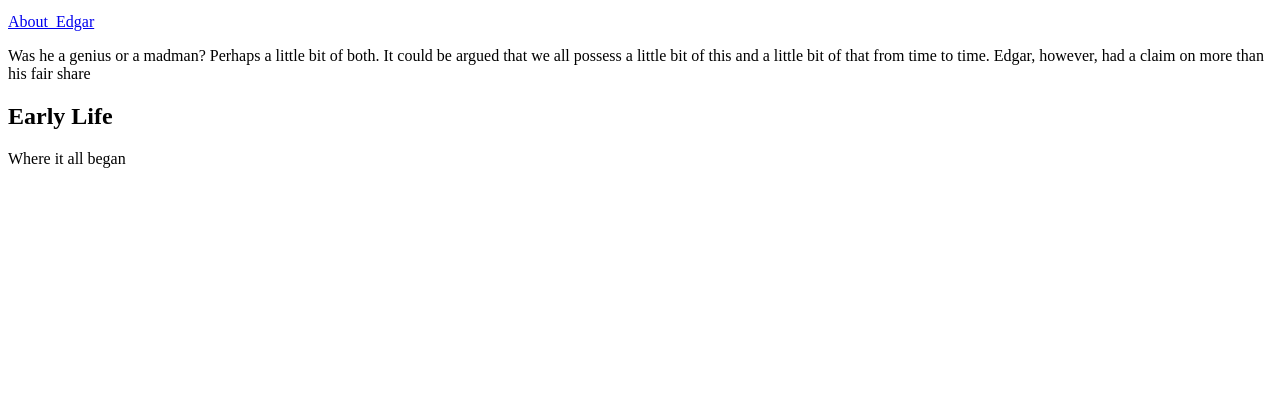
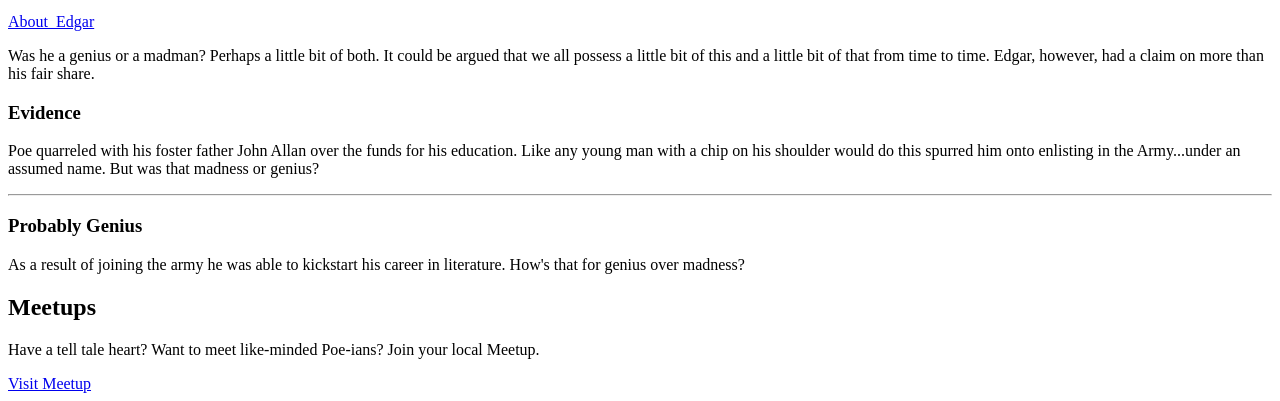
Before and after one commit to ArtemisSara/semantic_tags, a plain HTML site: page index.html in a window 1280 px wide. Shown: the part 655-1056 px from the top of the page. Before the commit the page ends 839 px from the top, so only its background shows below. Drawn offline with Linux system fonts and the light colour scheme.

Commit message:
Updated Nevermore main

```diff
--- a/index.html
+++ b/index.html
@@ -9,17 +9,28 @@
     <h1>Nevermore: The Edgar Allan Poe Depot</h1>
    <figure>
     <img src="https://upload.wikimedia.org/wikipedia/commons/e/ed/Edgar_Allan_Poe.jpg" alt="Cheery Fellow Edgar" style="width:340px; height:550px;">
-         <figcaption>He's putting on a smile just for you</figcaption>
+     <figcaption>He's putting on a smile just for you</figcaption>
     </figure>
 
     <nav>
       <a href="https://en.wikipedia.org/wiki/Edgar_Allan_Poe">About_Edgar</a>
     </nav>
   <article>
-    <p> Was he a genius or a madman? Perhaps a little bit of both. It could be argued that we all possess a little bit of this and a little bit of that from time to time. Edgar, however, had a claim on more than his fair share</p></article>
+    <p> Was he a genius or a madman? Perhaps a little bit of both. It could be argued that we all possess a little bit of this and a little bit of that from time to time. Edgar, however, had a claim on more than his fair share.</p>
+    </article>
+
+    <h3>Evidence</h3>
+    <p>Poe quarreled with his foster father John Allan over the funds for his education.  Like any young man with a chip on his shoulder would do this spurred him onto enlisting in the Army...under an assumed name. But was that madness or genius?</p>
+
+    <hr>
+
+    <h3>Probably Genius</h3>
+    <p>As a result of joining the army he was able to kickstart his career in literature.  How's that for genius over madness?</p>
+
     <aside>
-      <h2>Early Life</h2>
-      <p>Where it all began</p>
+      <h2>Meetups</h2>
+      <p>Have a tell tale heart? Want to meet like-minded Poe-ians?  Join your local Meetup.</p>
+       <a href="http://www.meetup.com">Visit Meetup</a>
     </aside>
   </body>
 </html>
```
